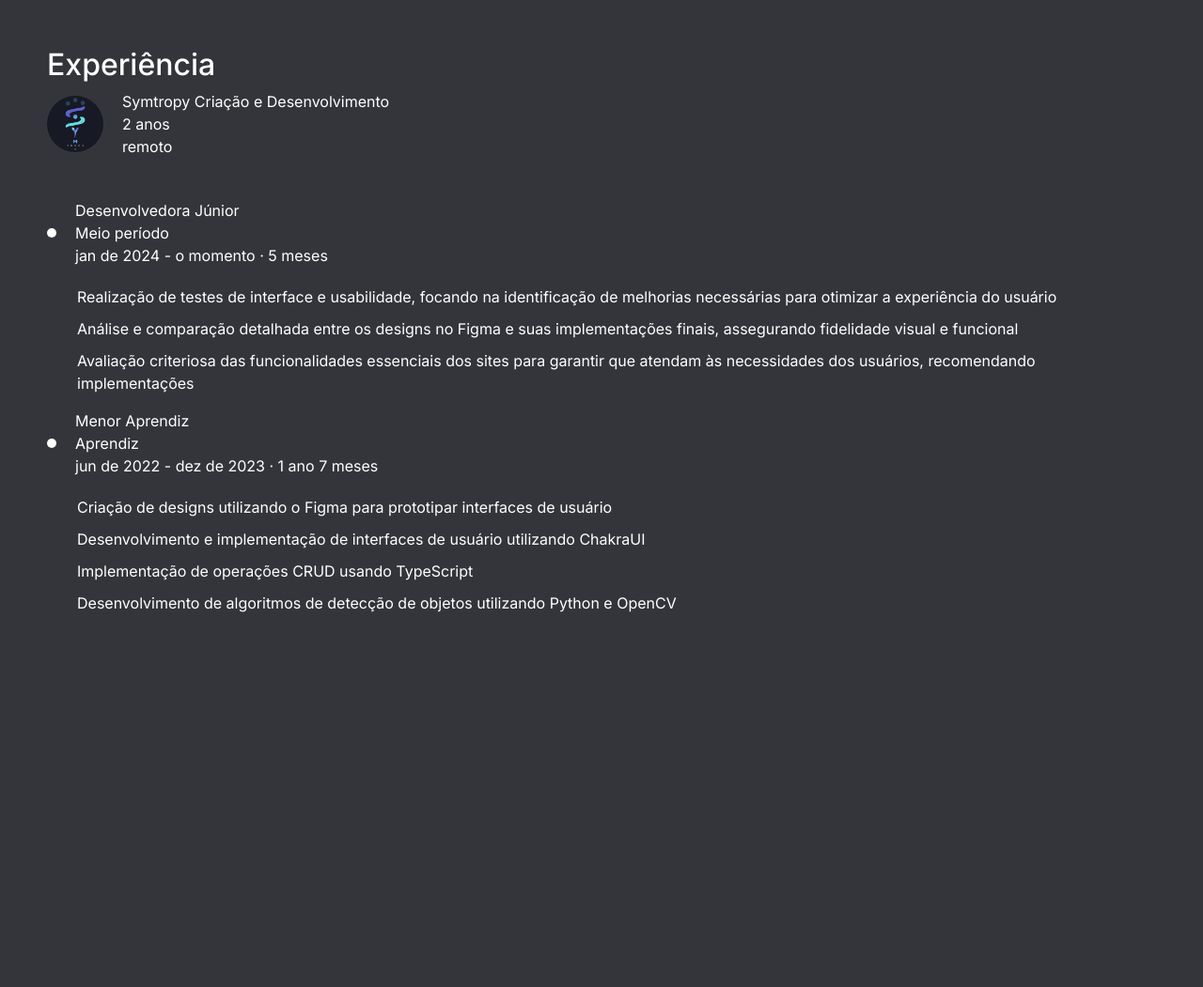
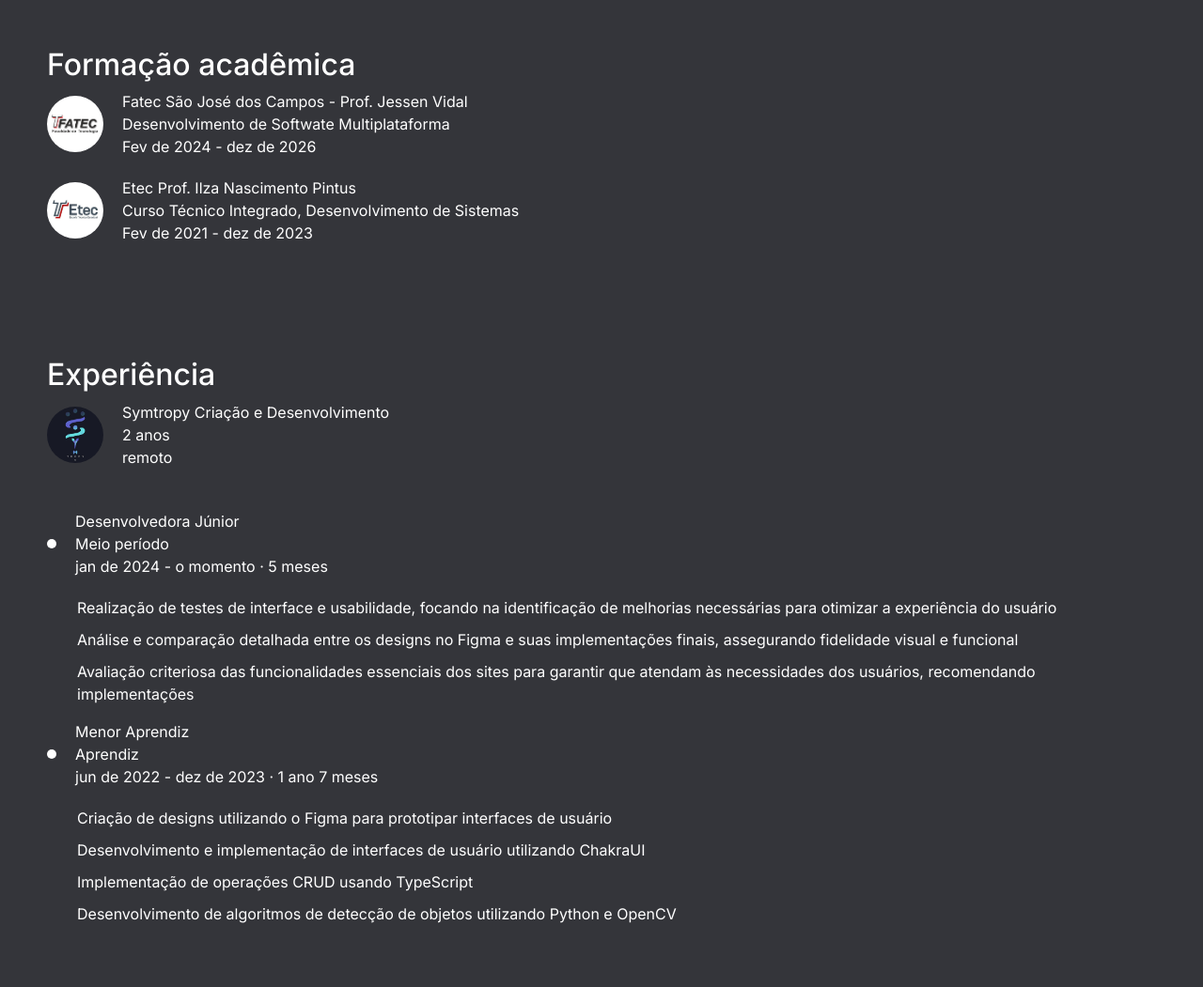
Before and after one commit to SarahBatagioti/portfolio_digital, a Flask app: page /sobreMim in a window 1280 px wide. Shown: the part 86-1137 px from the top of the page at 94% size. Before the commit the page ends 738 px from the top, so only its background shows below. Run offline with Flask 3, Linux system fonts and the light colour scheme.

Commit message:
Adicionado formação acadêmica - Sobre mim

```diff
--- a/api/templates/sobreMim.html
+++ b/api/templates/sobreMim.html
@@ -3,6 +3,26 @@
 {% block title %} Início {% endblock %}
 
 {% block content %}
+
+<div class="square">
+    <h2>Formação acadêmica</h2>
+    <div class="logo">
+        <img src="../static/img/logoFatec.png" alt="Fatec Logo" height="60">
+        <div class="text">
+            <p>Fatec São José dos Campos - Prof. Jessen Vidal</p>
+            <p>Desenvolvimento de Softwate Multiplataforma</p>
+            <p>Fev de 2024 - dez de 2026</p>
+        </div>
+    </div>
+    <div class="logo">
+        <img src="../static/img/logoEtec.png" alt="Etec Logo" height="60">
+        <div class="text">
+            <p> Etec Prof. Ilza Nascimento Pintus</p>
+            <p>Curso Técnico Integrado, Desenvolvimento de Sistemas</p>
+            <p>Fev de 2021 - dez de 2023 </p>
+        </div>
+    </div>
+</div>
 
 <div class="square">
     <h2>Experiência</h2>
```
Also changed, not shown: api/static/img/logoEtec.png (added), api/static/img/logoFatec.png (added).
